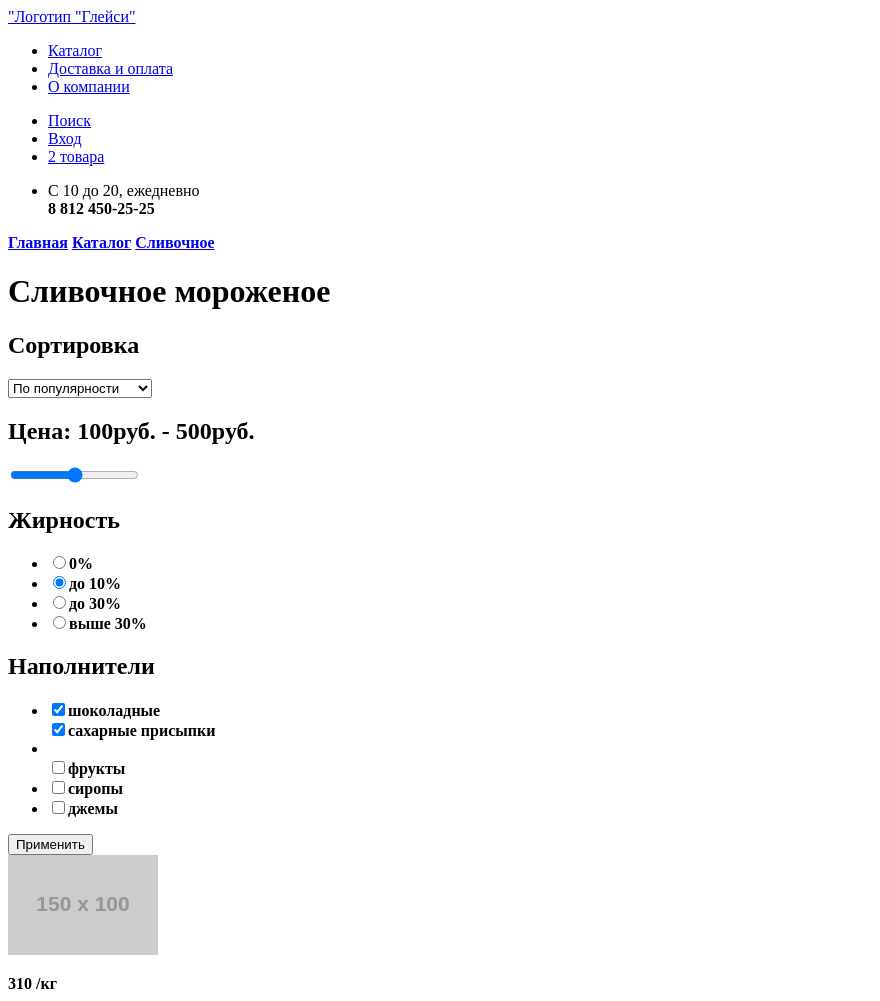
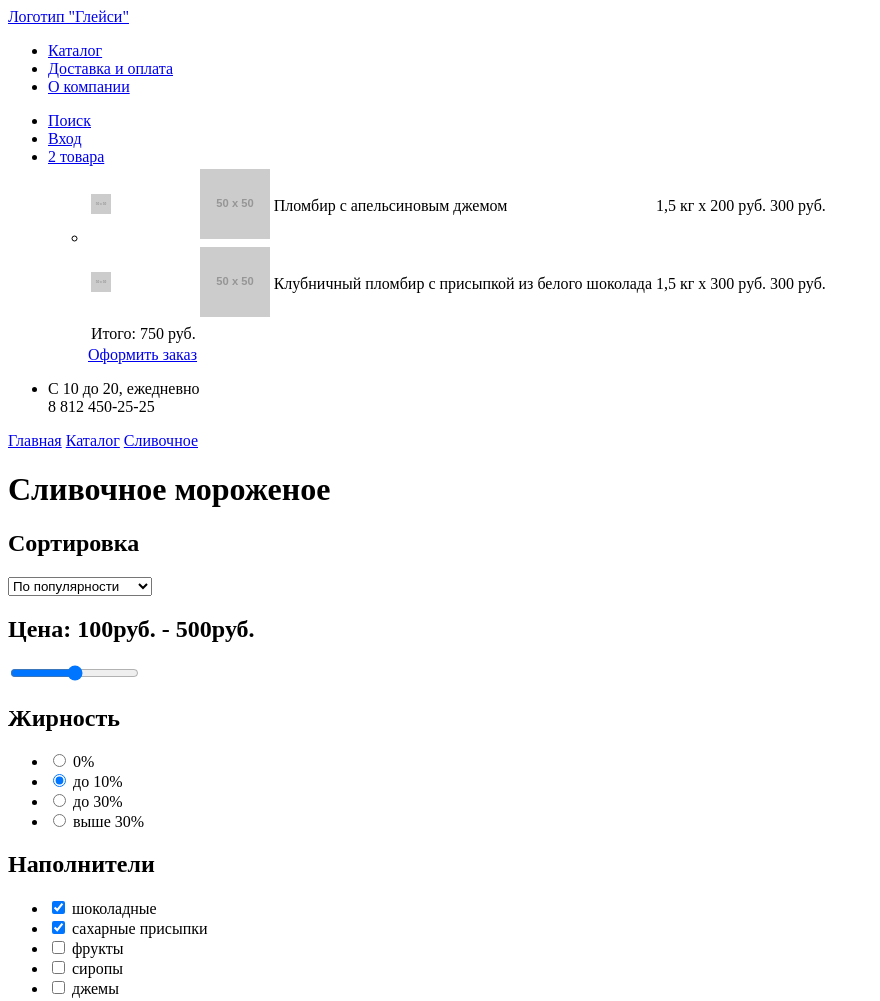
Before and after one commit to sansub86/93530-gllacy, a plain HTML site: page catalog.html in a window 1280 px wide. Shown: the top 1001 px of the page, without its empty margins (0-880 px from the left). Drawn offline with Linux system fonts and the light colour scheme; placeholder pictures from the web are drawn by us.

Commit message:
Исправил ошибки в "Глейси"
Добпвил разметку всплывающего окна для корзины. Сделал в виде таблицы.
Заменил везде теги <b> на <span>. Убрал <div cllass=flag>. И т.д.

```diff
--- a/catalog.html
+++ b/catalog.html
@@ -7,35 +7,49 @@
   <body>
     <header class="main-header">
       <div class="container">
-        <a href="#">"Логотип "Глейси"</a>
+        <a href="#">Логотип "Глейси"</a>
         <nav class="main-navigation">
           <ul>
-            <li>
-              <a href="#">Каталог</a>
-            </li>
-            <li>
-              <a href="#">Доставка и оплата</a>
-            </li>
-            <li>
-              <a href="#">О компании</a>
-            </li>
+            <li><a href="#">Каталог</a></li>
+            <li><a href="#">Доставка и оплата</a></li>
+            <li><a href="#">О компании</a></li>
           </ul>
         </nav>
         <div class="user-block">
           <ul>
-            <li>
-              <a href="#">Поиск</a>
-            </li>
-            <li>
-              <a href="#">Вход</a>
-            </li>
+            <li><a href="#">Поиск</a></li>
+            <li><a href="#">Вход</a></li>
             <li>
               <a href="#">2 товара</a>
+              <ul class="cart-page"> <!--Выпадающая форма для корзины товаров-->
+                <li>
+                  <table>
+                      <tr>
+                        <td><img src="http://placehold.it/50x50" width="20" height="20" alt="Картинка"></td>
+                        <td><img src="http://placehold.it/50x50" width="70" height="70" alt="Фон-1"></td>
+                        <td>Пломбир с апельсиновым джемом</td>
+                        <td>1,5 кг x <span>200 руб.<span></td>
+                        <td>300 руб.</td>
+                      </tr>
+                      <tr>
+                        <td><img src="http://placehold.it/50x50" width="20" height="20" alt="Картинка"></td>
+                        <td><img src="http://placehold.it/50x50" width="70" height="70" alt="Фон-2"></td>
+                        <td>Клубничный пломбир с присыпкой  из белого шоколада</td>
+                        <td>1,5 кг х <span>300 руб.<span></td>
+                        <td>300 руб.</td>
+                      </tr>
+                      <tr colspan="4">
+                        <td>Итого: 750 руб.</td>
+                      </tr>
+                    </table>
+                    <a href="#">Оформить заказ</a>
+                </li>
+              </ul>
             </li>
             <li>
               <p>
                 C 10 до 20, ежедневно<br>
-                <b>8 812 450-25-25<b>
+                <span>8 812 450-25-25</span>
               </p>
             </li>
           </ul>
@@ -52,7 +66,7 @@
       <!--Блок с фильтрами-->
       <div class="filters">
         <h1>Сливочное мороженое</h1>
-        <form class="filter-form" action="https://echo.htmlacdemy.ru" method="post">
+        <form class="filter-form" action="https://echo.htmlacademy.ru" method="post">
           <!--Выпадающий список-->
           <div class="select">
             <h2>Сортировка</h2>
@@ -73,24 +87,20 @@
             <h2>Жирность</h2>
             <ul>
               <li>
-                <label>
-                  <input type="radio" name="group-radio" value="zero">0%
-                </label>
+                <input id="zero-id" type="radio" name="group-radio" value="zero">
+                <label for="zero-id">0%</label>
               </li>
               <li>
-                <label>
-                  <input type="radio" name="group-radio" value="less-10" checked>до 10%
-                </label>
+                <input id="less-10-id" type="radio" name="group-radio" value="less-10" checked>
+                <label for="less-10-id">до 10%</label>
               </li>
               <li>
-                <label>
-                  <input type="radio" name="group-radio" value="less-30">до 30%
-                </label>
+                <input id="less-30-id" type="radio" name="group-radio" value="less-30">
+                <label for="less-30-id">до 30%</label>
               </li>
               <li>
-                <label>
-                  <input type="radio" name="group-radio" value="more-30">выше 30%
-                </label>
+                <input id="more-30-id" type="radio" name="group-radio" value="more-30">
+                <label for="more-30-id">выше 30%</label>
               </li>
             </ul>
           </div>
@@ -99,27 +109,24 @@
             <h2>Наполнители</h2>
             <ul>
               <li>
-                <label>
-                  <input type="checkbox" name="baxter" checked>шоколадные
-                </label>
-              </li>
-              <label>
-                <input type="checkbox" name="mr-natty"  checked>сахарные присыпки
-              </label>
-              <li>
-              </li>
-              <label>
-                <input type="checkbox" name="suavecito">фрукты
-              </label>
-              <li>
-                <label>
-                  <input type="checkbox" name="malin">сиропы
-                </label>
+                <input id="chocolate-id" type="checkbox" name="chocolate" checked>
+                <label for="chocolate-id">шоколадные</label>
               </li>
               <li>
-                <label>
-                  <input type="checkbox" name="murray">джемы
-                </label>
+                <input id="sugar-id" type="checkbox" name="sugar" checked>
+                <label for="sugar-id">сахарные присыпки</label>
+              </li>
+              <li>
+                <input id="fruits-id" type="checkbox" name="fruits">
+                <label for="fruits-id">фрукты</label>
+              </li>
+              <li>
+                <input id="syrup-id" type="checkbox" name="syrup">
+                <label for="syrup-id">сиропы</label>
+              </li>
+              <li>
+                <input id="jam-id" type="checkbox" name="jam">
+                <label for="jam-id">джемы</label>
               </li>
             </ul>
           </div>
```
Also changed, not shown: index.html (+22 -50 lines).
